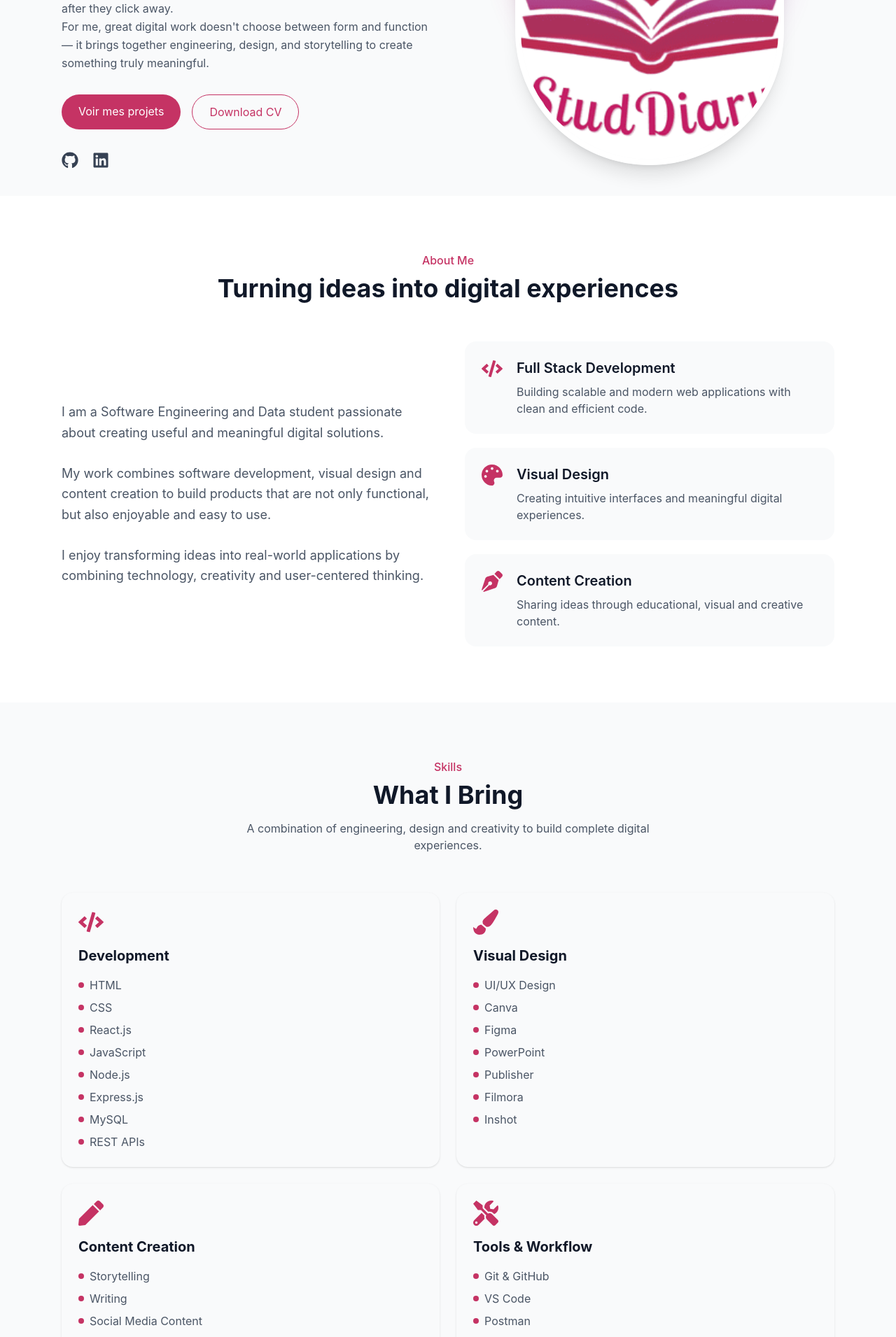
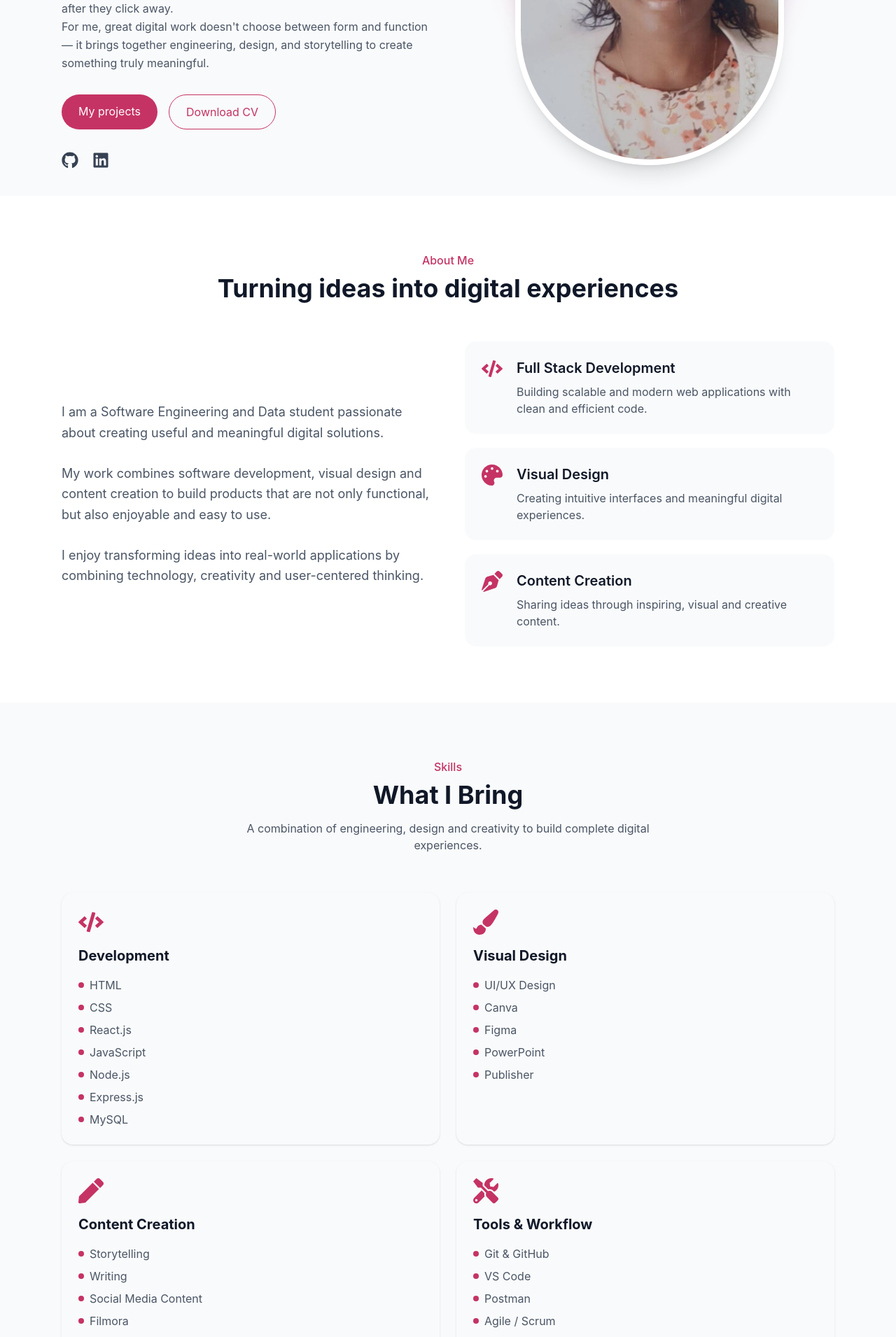
Before and after one commit to SangninonBlessing/My-Portfolio, a React (Vite) app: page / in a window 1280 px wide. Shown: the part 520-2431 px from the top of the page at 70% size. Built offline with nearby package versions, Linux system fonts and the light colour scheme.

Commit message:
Correction de la photo de profil

```diff
--- a/src/components/About/About.jsx
+++ b/src/components/About/About.jsx
@@ -17,7 +17,7 @@ function About() {
     {
       icon: <FaPenNib />,
       title: "Content Creation",
-      text: "Sharing ideas through educational, visual and creative content."
+      text: "Sharing ideas through inspiring, visual and creative content."
     }
   ];
 
--- a/src/components/Hero/Hero.jsx
+++ b/src/components/Hero/Hero.jsx
@@ -1,7 +1,7 @@
 import { motion } from "framer-motion";
 import { Link } from "react-scroll";
 import { FaGithub, FaLinkedin } from "react-icons/fa";
-import photo from '/studdiary-Logo (2).png'
+import photo from '/Blessing ID photo.png'
 import myCV from '/Blessing Sangninon Resume.pdf'
 function Hero() {
   return (
@@ -127,7 +127,7 @@ function Hero() {
                 transition
               "
             >
-              Voir mes projets
+              My projects
             </Link>
 
 
@@ -176,7 +176,7 @@ function Hero() {
 
 
             <a
-              href="www.linkedin.com/in/blessing-sangninon"
+              href="https://www.linkedin.com/in/blessing-sangninon/"
               className="
                 text-gray-700
                 hover:text-primary
--- a/src/components/Skills/Skills.jsx
+++ b/src/components/Skills/Skills.jsx
@@ -25,7 +25,6 @@ skills:[
 "Node.js",
 "Express.js",
 "MySQL",
-"REST APIs"
 ]
 },
 
@@ -39,8 +38,7 @@ skills:[
 "Figma",
 "PowerPoint",
 "Publisher",
-"Filmora",
-"Inshot",
+
 ]
 },
 
@@ -51,7 +49,9 @@ title:"Content Creation",
 skills:[
 "Storytelling",
 "Writing",
-"Social Media Content"
+"Social Media Content",
+"Filmora",
+"Inshot",
 ]
 },
 
--- a/src/data/creative.js
+++ b/src/data/creative.js
@@ -1,3 +1,4 @@
+
 const creativeWorks = [
       {
         id: 1,
@@ -60,7 +61,7 @@ const creativeWorks = [
         file: "/pdf/Presentation Psy-sociale.pdf",
         tools: ["Canva", "PowerPoint"],
         year: "2026",
-        description: "Design of a course presentation",
+        description: "Design of a course's presentation",
         tags: ["Training", "Course", "Design"]
     },
 
@@ -73,7 +74,7 @@ const creativeWorks = [
         file: "/pdf/Présentation gestion performance.pdf",
         tools: ["Canva", "PowerPoint"],
         year: "2026",
-        description: "Design of a course presentation",
+        description: "Design of a course's presentation",
         tags: ["Training", "Course", "Design"]
     },
 
--- a/src/data/services.js
+++ b/src/data/services.js
@@ -22,7 +22,7 @@ const services = [
     icon: FaBullhorn,
     title: "Content Creation",
     description:
-      "Creating educational, visual and engaging content that communicates ideas effectively.",
+      "Creating inspiring, visual and engaging content that communicates ideas effectively.",
   },
 
 ];
```
